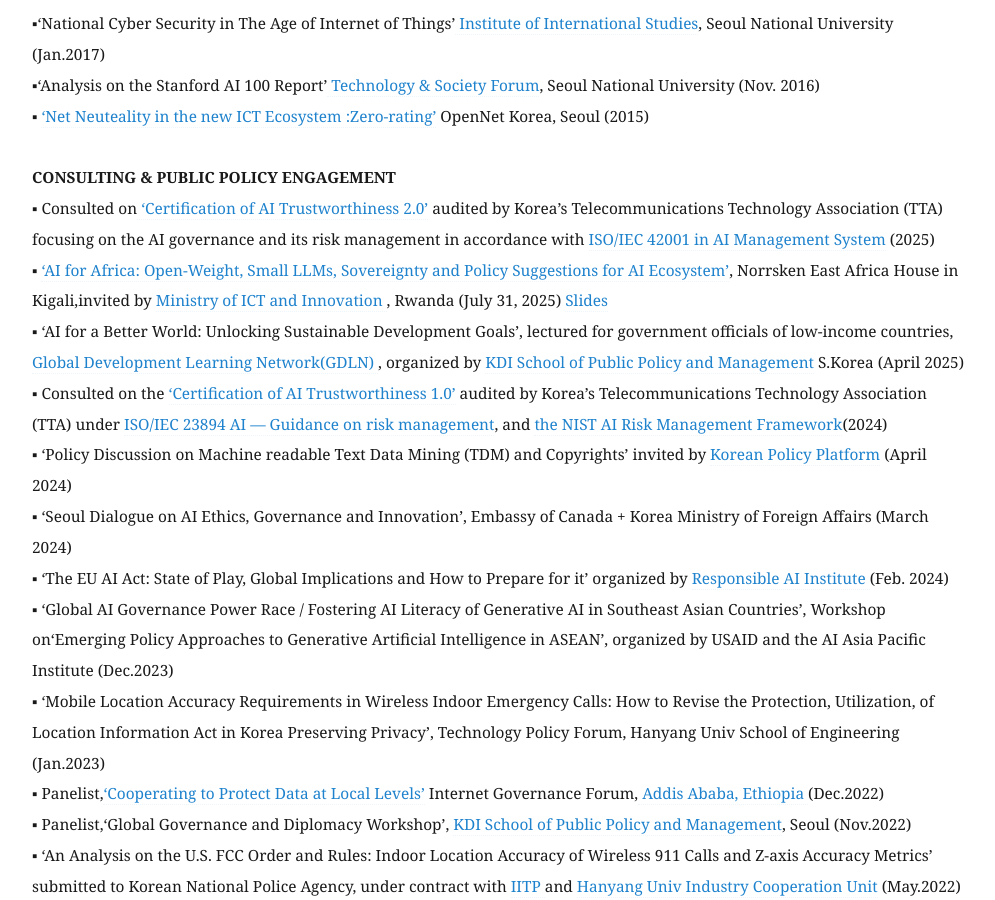
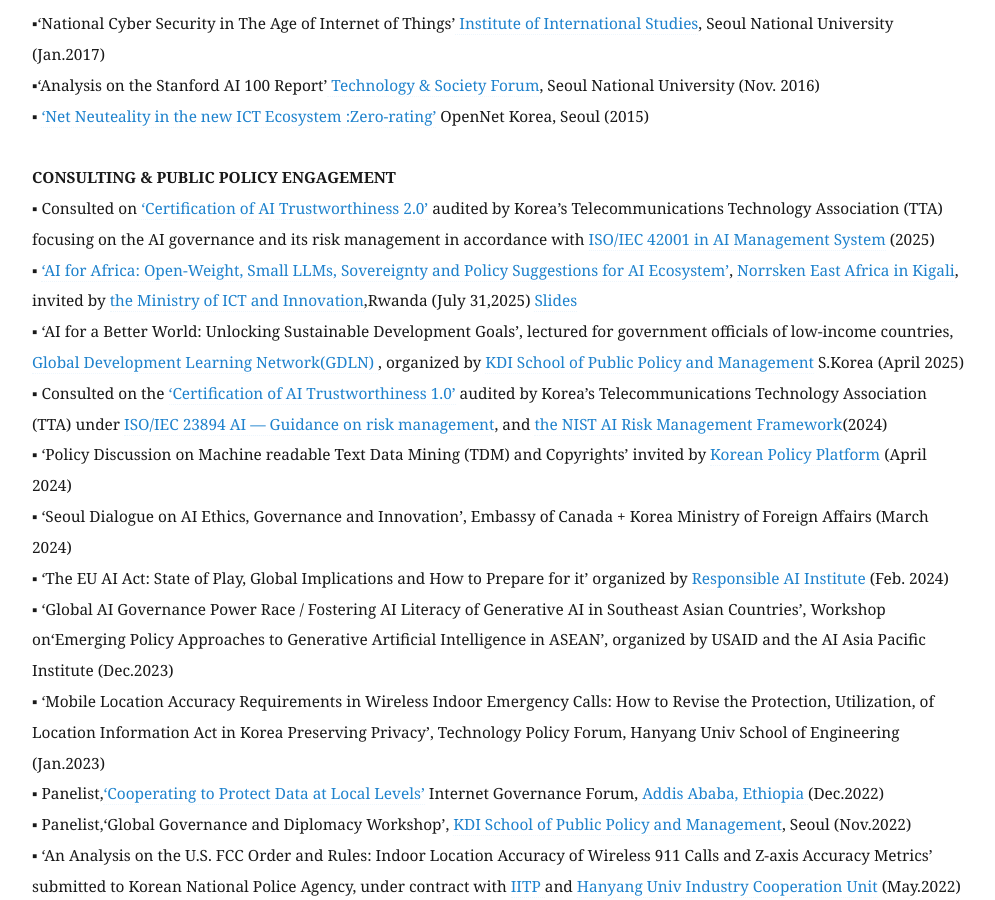
Before and after one commit to eunchangchoi/eunchangchoi.github.io, a Jekyll site: the page built from index.md, in a window 1280 px wide and 900 px high, scrolled down 7666 px. Shown: the whole window, without its empty margins (68-1063 px from the left). Built offline with Jekyll 4.4.1, drawn with Linux system fonts in a browser that asks for light colours.

Commit message:
Update index.md

```diff
--- a/index.md
+++ b/index.md
@@ -164,7 +164,7 @@
  <strong> CONSULTING & PUBLIC POLICY ENGAGEMENT </strong> <br>
 ▪ Consulted on<a href="https://tta-trustworthy-ai.gitbook.io/cat/cat-2.0/aibusiness"> ‘Certification of AI Trustworthiness 2.0’</a> audited by Korea’s Telecommunications Technology Association (TTA) focusing on the AI governance and its risk management in accordance with
 <a href="https://cdn.standards.iteh.ai/samples/81230/4c1911ebc9a641fcb6ee21aa09c28ad3/ISO-IEC-42001-2023.pdf"> ISO/IEC 42001 in AI Management System</a> (2025) <br>
-▪ <a href="https://www.linkedin.com/feed/update/urn:li:activity:7355949028733255680"> ‘AI for Africa: Open-Weight, Small LLMs, Sovereignty and Policy Suggestions for AI Ecosystem’</a>, Norrsken East Africa House in Kigali,invited by  <a href="https://x.com/RwandaICT/status/1950209792494174355"> Ministry of ICT and Innovation </a>, Rwanda (July 31, 2025) <a href="https://github.com/eunchangchoi/eunchangchoi.github.io/blob/master/AI%20for%20Africa%20_Open-Weight%20Small%20LLMs%2C%20Sovereignty%20Policy%20Suggestions%20for%20AI%20Ecosystem%20Norrsken%20Choi%202025%20July.pdf"> Slides</a> <br>
+▪ <a href="https://www.linkedin.com/feed/update/urn:li:activity:7355949028733255680"> ‘AI for Africa: Open-Weight, Small LLMs, Sovereignty and Policy Suggestions for AI Ecosystem’</a>, <a href="https://www.norrsken.org/houses/kigali"> Norrsken East Africa in Kigali</a>, invited by <a href="https://x.com/RwandaICT/status/1950209792494174355"> the Ministry of ICT and Innovation</a>,Rwanda (July 31,2025) <a href="https://github.com/eunchangchoi/eunchangchoi.github.io/blob/master/AI%20for%20Africa%20_Open-Weight%20Small%20LLMs%2C%20Sovereignty%20Policy%20Suggestions%20for%20AI%20Ecosystem%20Norrsken%20Choi%202025%20July.pdf"> Slides</a> <br>
 ▪ ‘AI for a Better World: Unlocking Sustainable Development Goals’, lectured for government officials of low-income countries, <a href="https://www.gdln.or.kr/main/"> Global Development Learning Network(GDLN) </a>, organized by <a href="https://www.kdischool.ac.kr/"> KDI School of Public Policy and Management</a> S.Korea (April 2025) <br>
 ▪ Consulted on the <a href="https://aitrustops.or.kr/web/main.do"> ‘Certification of AI Trustworthiness 1.0’</a> audited by Korea’s Telecommunications Technology Association (TTA) under <a href="https://cdn.standards.iteh.ai/samples/77304/cb803ee4e9624430a5db177459158b24/ISO-IEC-23894-2023.pdf"> ISO/IEC 23894 AI — Guidance on risk management</a>, and  <a href="https://www.nist.gov/itl/ai-risk-management-framework"> the NIST AI Risk Management Framework</a>(2024) <br>
 ▪ ‘Policy Discussion on Machine readable Text Data Mining (TDM) and Copyrights’ invited by <a href="https://k-pol.org/"> Korean Policy Platform</a> (April 2024) <br>
```
